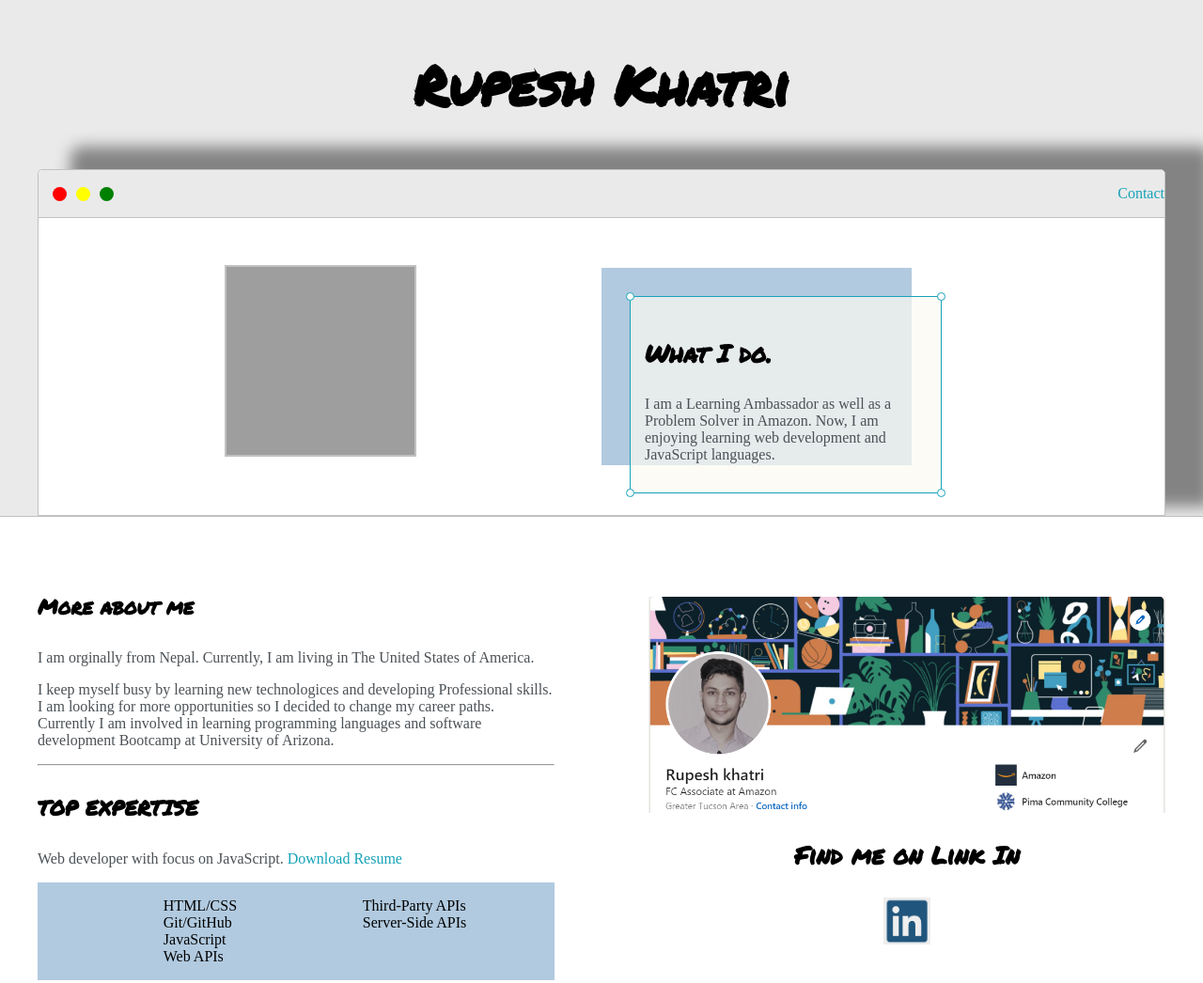
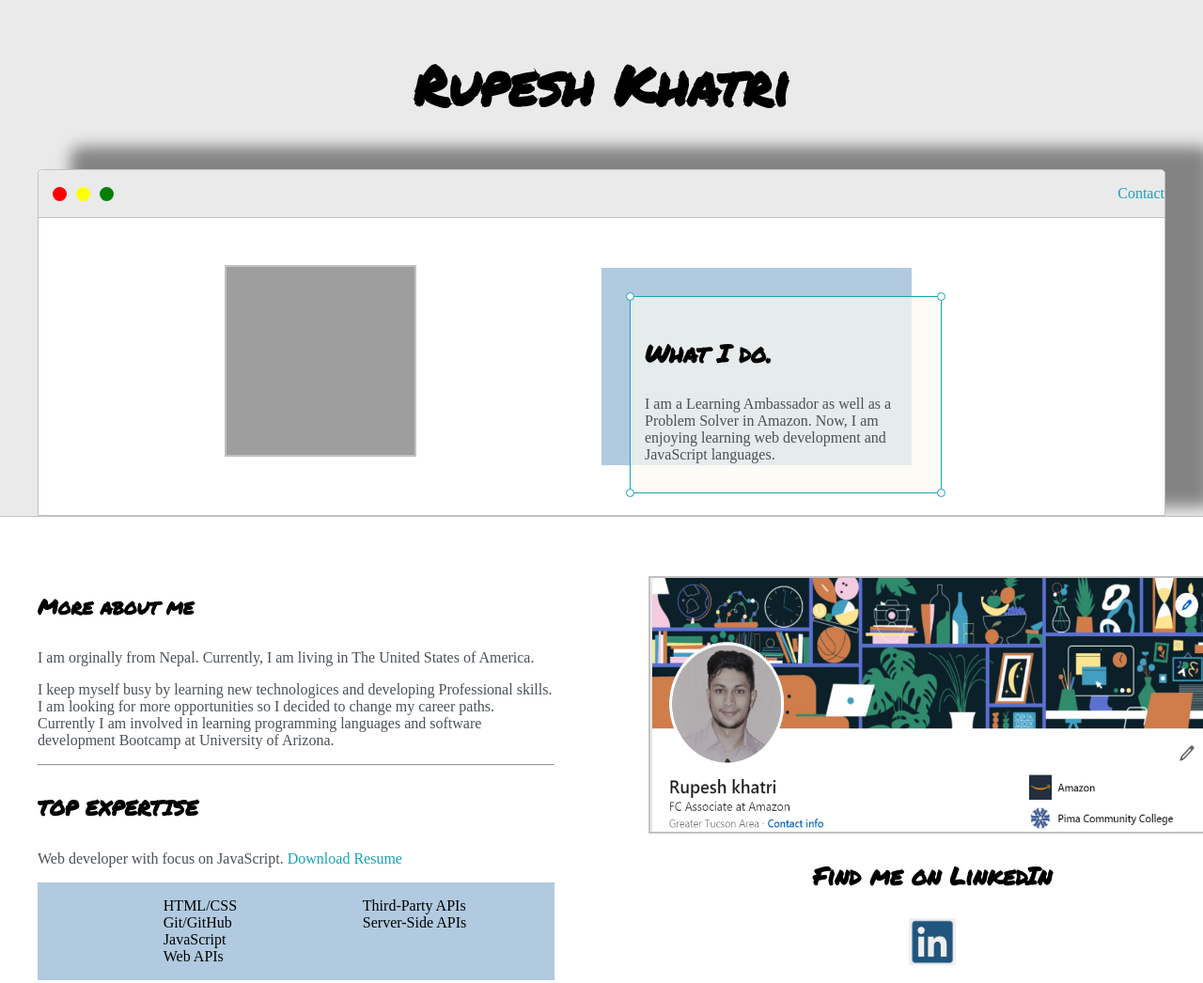
Before and after one commit to Rupeshkhatri7/My-Websites, a plain HTML site: page index.html in a window 1280 px wide. Shown: the top 1046 px of the page at 94% size. Drawn offline with Linux system fonts and the light colour scheme; grey boxes are pictures that could not be loaded.

Commit message:
fix social img

```diff
--- a/asset/css/style.css
+++ b/asset/css/style.css
@@ -262,7 +262,11 @@ transform: scale(1.5);
 }
 
 #social_img{
-    width: 100%;
+    display: block;
+    margin: 0 auto;
+    height: 270px;
+    width: 600px;
+    border: 2px solid var(--bordercolor);
 
 }
 
--- a/index.html
+++ b/index.html
@@ -102,7 +102,7 @@
 
                     <div class="social-links">
                         <img id="social_img"  src="images/khatri.PNG">
-                        <h3>Find me on Link In</h3>
+                        <h3>Find me on LinkedIn</h3>
                         <a target="_blank" href="https://www.linkedin.com/in/rupesh-khatri-45ba71167/">
                         <img id="lkicon" src="images/linkedin.PNG">
                         </a>
```
